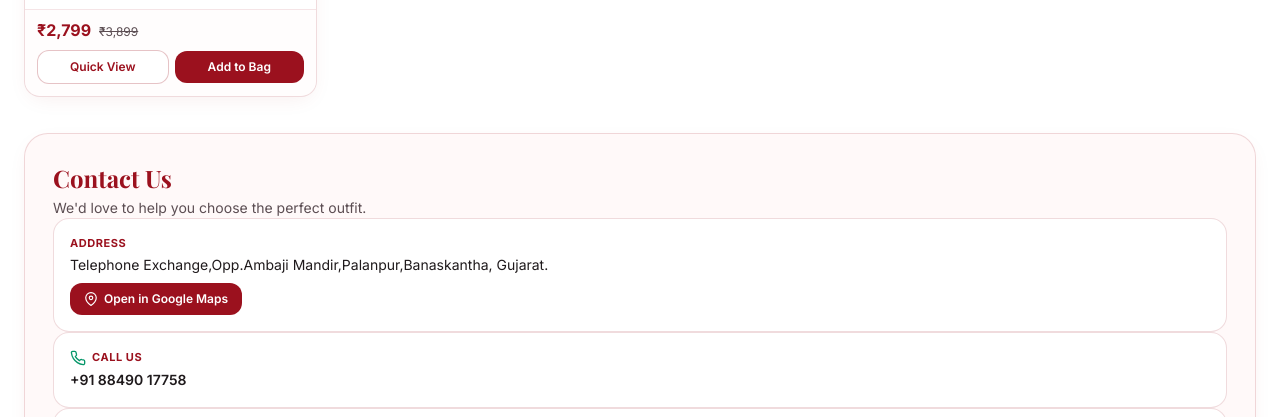
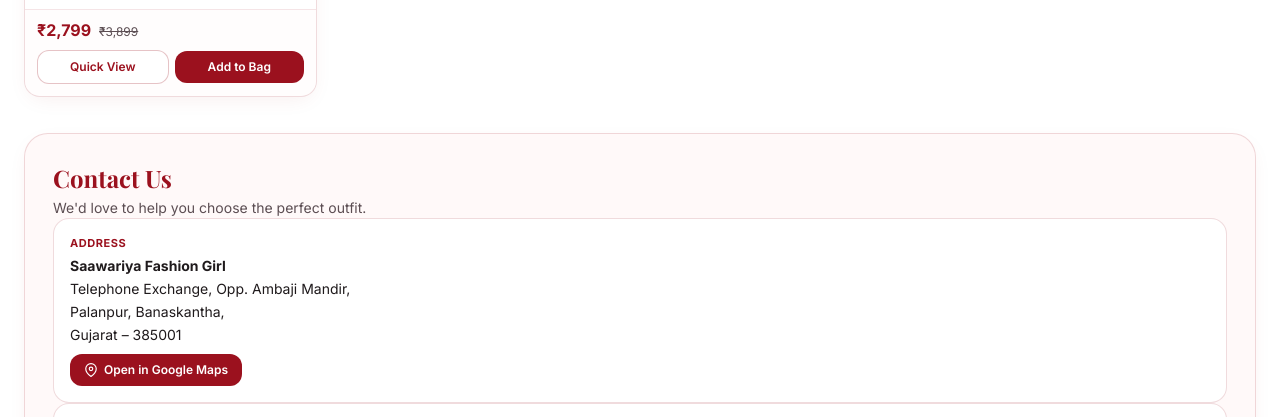
Before and after one commit to yuvrajgelot/Saawariya, a plain HTML site: page index.html in a window 1280 px wide. Shown: the part 3601-4018 px from the top of the page. Drawn offline with nearby package versions, Linux system fonts and the light colour scheme; a web font is replaced by a local one.

Commit message:
Update index.html

```diff
--- a/index.html
+++ b/index.html
@@ -431,7 +431,11 @@
 
               <div class="rounded-2xl bg-pureWhite border border-crimson/15 p-4">
           <p class="text-[11px] font-bold uppercase tracking-wider text-crimson">Address</p>
-          <p class="text-sm text-charcoal mt-1">Telephone Exchange,Opp.Ambaji Mandir,Palanpur,Banaskantha, Gujarat.
+          <p class="text-sm text-charcoal mt-1 leading-relaxed">
+  <strong>Saawariya Fashion Girl</strong><br />
+  Telephone Exchange, Opp. Ambaji Mandir,<br />
+  Palanpur, Banaskantha,<br />
+  Gujarat – 385001
 </p>
           <a
             href="https://maps.app.goo.gl/XW8gQtoNGT5jbuB97"
```
